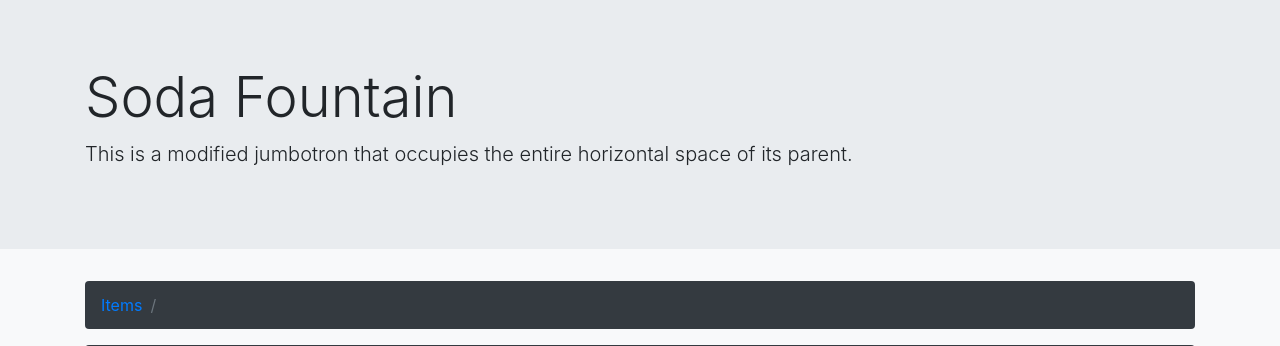
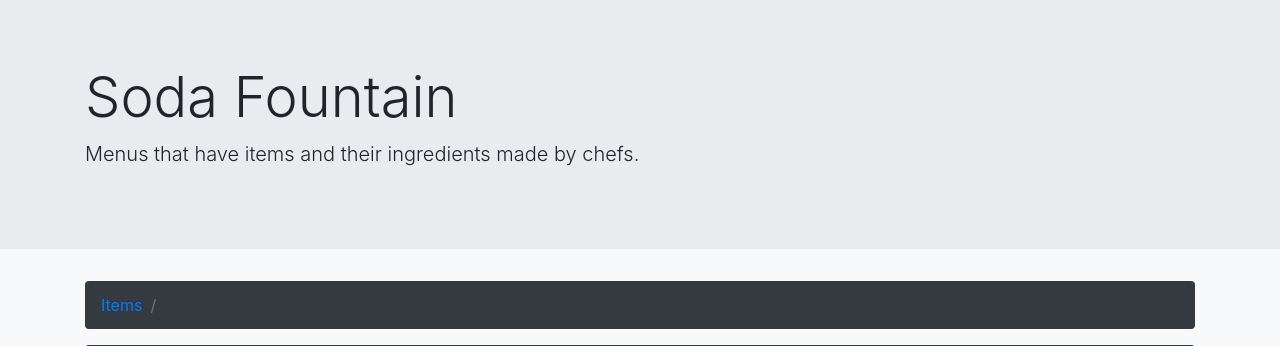
Before and after one commit to Marksparkyryan/ImproveProject, a Django app: page /item/1/ in a window 1280 px wide. Shown: the part 56-402 px from the top of the page. Run offline with Django 3.2, Linux system fonts and the light colour scheme; data that the repository does not hold is empty; some libraries are stand-ins or nearby versions.

Commit message:
edited main jumbotron text

```diff
--- a/improve_django_v3/menu/templates/menu/base.html
+++ b/improve_django_v3/menu/templates/menu/base.html
@@ -60,8 +60,7 @@
         <div class="container">
             <h1 class="display-4">Soda Fountain</h1>
             <p class="lead">
-                This is a modified jumbotron that occupies the entire horizontal space of
-                its parent.
+                Menus that have items and their ingredients made by chefs.
             </p>
         </div>
     </div>
```
